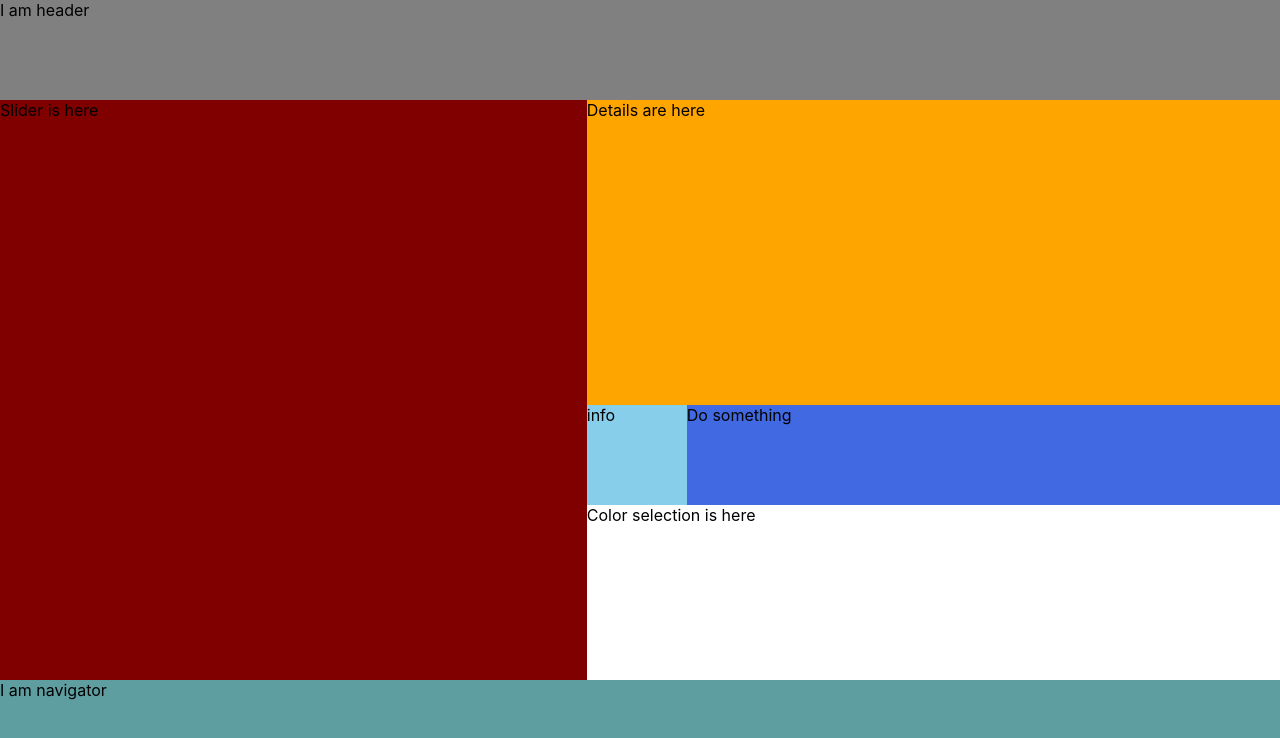
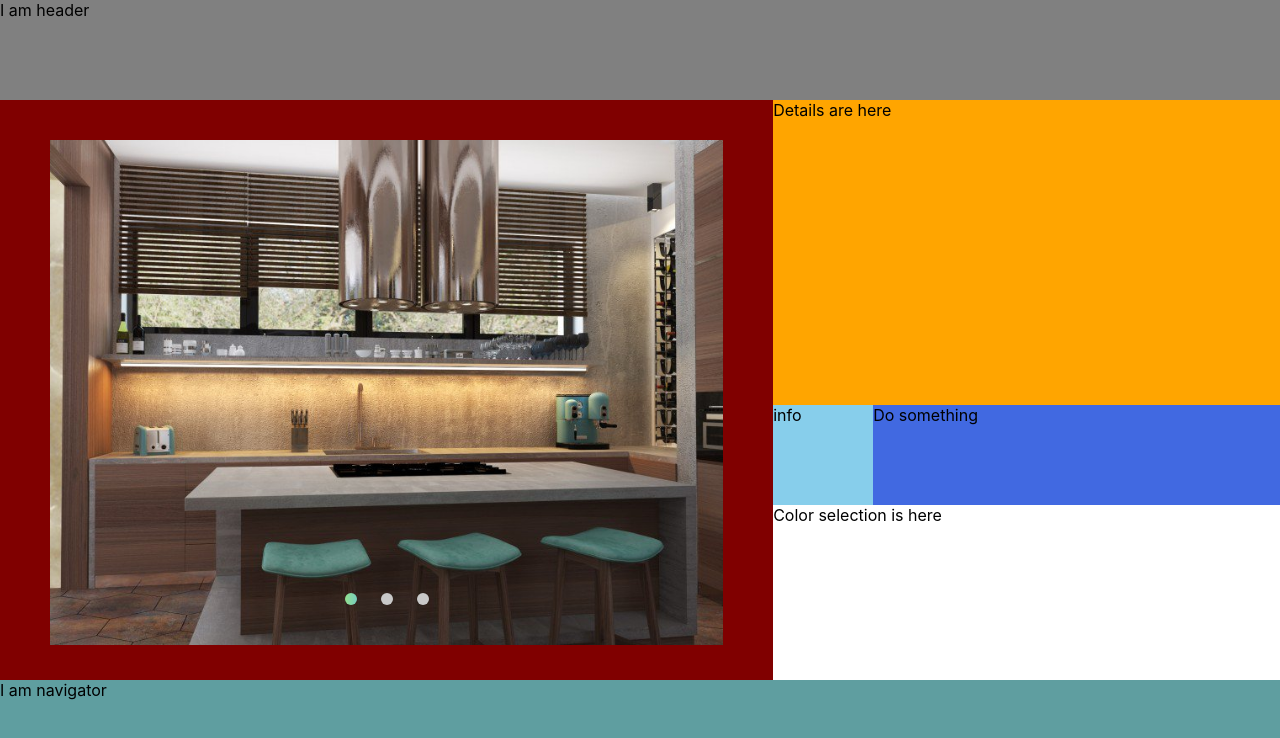
Before and after one commit to IsleBeeGun/test-fulogy, a React (Create React App) app: page / in a window 1280 px wide. Shown: the top 738 px of the page. Built offline with nearby package versions, Linux system fonts and the light colour scheme.

Commit message:
Add slider

```diff
--- a/src/Components/App/App.scss
+++ b/src/Components/App/App.scss
@@ -2,4 +2,5 @@
     display: flex;
     flex-direction: column;
     flex-wrap: wrap;
+    box-sizing: border-box;
 }
--- a/src/Components/Details/Details.scss
+++ b/src/Components/Details/Details.scss
@@ -4,4 +4,5 @@
     min-height: $details_height;
     width: 100%;
     background-color: orange;
+    box-sizing: border-box;
 }
--- a/src/Components/Header/Header.scss
+++ b/src/Components/Header/Header.scss
@@ -4,4 +4,5 @@
     height: $header_height;
     width: 100%;
     background-color: gray;
+    box-sizing: border-box;
 }
--- a/src/Components/Main/Main.scss
+++ b/src/Components/Main/Main.scss
@@ -2,14 +2,16 @@
 
 .main-container {
     width: 100%;
-    min-height: calc(100vh - (#{$header_height} + #{$navigator_height}));
+    max-height: calc(100vh - (#{$header_height} + #{$navigator_height}));
     display: flex;
     flex-direction: row;
     flex-wrap: nowrap;
+    box-sizing: border-box;
 }
 .details-and-selected-container{
     flex: 1 1 auto;
     display: flex;
     flex-direction: column;
     flex-wrap: wrap;
+    box-sizing: border-box;
 }
--- a/src/Components/Navigator/Navigator.scss
+++ b/src/Components/Navigator/Navigator.scss
@@ -4,4 +4,5 @@
     height: $navigator_height;
     width: 100%;
     background-color: cadetblue;
+    box-sizing: border-box;
 }
--- a/src/Components/Preview/Preview.jsx
+++ b/src/Components/Preview/Preview.jsx
@@ -1,8 +1,28 @@
 import React from "react";
 import "./Preview.scss";
+import "slick-carousel/slick/slick.css";
+import "slick-carousel/slick/slick-theme.css";
+import Slider from "react-slick";
 
 export class Preview extends React.Component {
   render() {
-    return <div className="preview-container">Slider is here</div>
+    const settings = {
+      dots: true,
+      dotsClass: "control-dots",
+      arrows: false,
+      infinite: true,
+      speed: 500,
+      slidesToShow: 1,
+      slidesToScroll: 1
+    };
+    return (
+      <div className="preview-container">
+        <Slider ref={c => (this.slider = c)} {...settings}>
+          {this.props.images.regular.warm.map((img_url, counter) => {
+            return <img alt="" src={img_url} key={"img-" + counter}/>;
+          })}
+        </Slider>
+      </div>
+    );
   }
 }
--- a/src/Components/Preview/Preview.scss
+++ b/src/Components/Preview/Preview.scss
@@ -1,6 +1,50 @@
 @import "../../style-variables";
 
 .preview-container {
-    flex: 1 1 auto;
-    background-color: maroon;
+  flex: 1 1 auto;
+  max-width: $preview_width;
+  min-height: $preview_height;
+  background-color: maroon;
+  padding: $preview_padding calc(#{$preview_padding} + 10px);
+  // padding-right: calc(#{$preview_padding} + 20px);
+  box-sizing: border-box;
 }
+
+.control-dots {
+    position: absolute;
+    min-width: 100%;
+    bottom: $dots_height;
+    padding: 0;
+    margin: 0;
+    text-align: center;
+    z-index: 5;
+  }
+
+  .control-dots li {
+    list-style: none;
+    display: inline;
+    cursor: pointer;
+    margin: 0 12px;
+    padding: 0;
+  }
+
+  .control-dots li button {
+    border: none;
+    padding: 0px;
+    background: #c9c9c9;
+    color: transparent;
+    cursor: pointer;
+    height: 12px;
+    width: 12px;
+    border-radius: 50%;
+  }
+
+  .control-dots li.slick-active button {
+    background: linear-gradient(91.83deg, #93e08c -1.93%, #78cebf 97.03%);
+    outline: 0;
+  }
+
+  .control-dots li button:focus,
+  .control-dots li button:hover {
+    outline: 0px !important;
+  }
--- a/src/Components/Selected/Color/Color.scss
+++ b/src/Components/Selected/Color/Color.scss
@@ -1,3 +1,4 @@
 .color-container {
     width: 100%;
+    box-sizing: border-box;
 }
--- a/src/Components/Selected/Info/Info.scss
+++ b/src/Components/Selected/Info/Info.scss
@@ -3,4 +3,5 @@
 .info-container {
     background-color: skyblue;
     width: $info_width;
+    box-sizing: border-box;
 }
--- a/src/Components/Selected/Selected.scss
+++ b/src/Components/Selected/Selected.scss
@@ -5,4 +5,5 @@
   display: flex;
   flex-direction: column;
   flex-wrap: wrap;
+  box-sizing: border-box;
 }
--- a/src/Components/Selected/Suggestion/Suggestion.scss
+++ b/src/Components/Selected/Suggestion/Suggestion.scss
@@ -7,4 +7,5 @@
     display: flex;
     flex-direction: row;
     flex-wrap: nowrap;
+    box-sizing: border-box;
 }
--- a/src/_style-variables.scss
+++ b/src/_style-variables.scss
@@ -2,5 +2,11 @@ $header_height: 100px;
 $navigator_height: 120px;
 $details_height: 52.5%;
 $suggestion_height: 100px;
+$preview_height: calc(100vmin - (#{$header_height} + #{$navigator_height}));
 
 $info_width: $suggestion_height;
+$preview_width: calc(#{$preview_height} * 1.333);
+
+$preview_padding: 40px;
+
+$dots_height: 40px;
```
